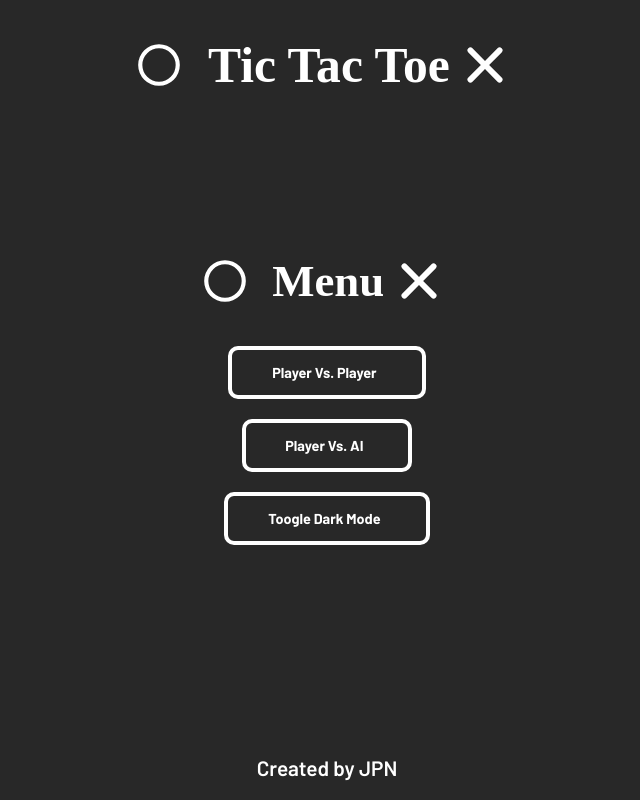
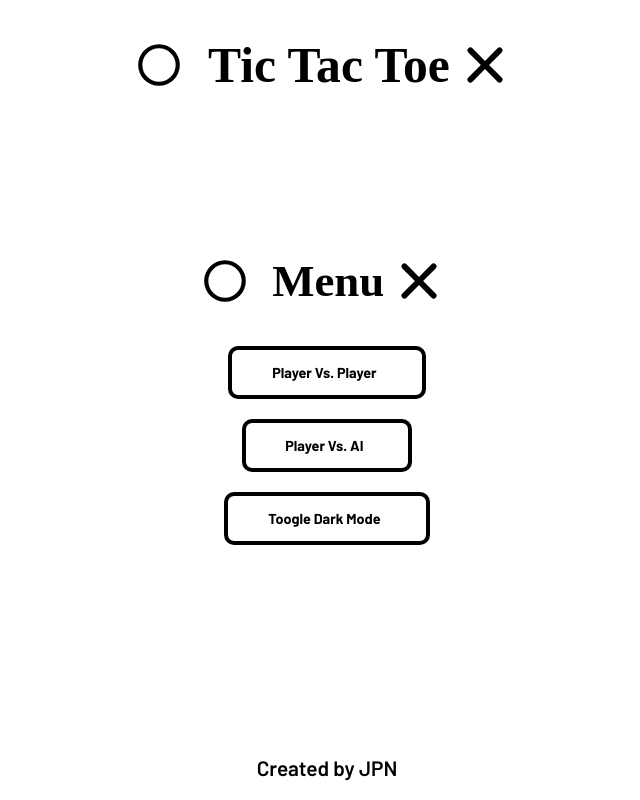
Before and after one commit to Zack1808/tic-tac-toe, a React (Create React App) app: page / in a window 1280 px wide. Shown: the whole page, without its empty margins (313-953 px from the left). Built offline with nearby package versions, Linux system fonts and the light colour scheme; a web font is replaced by a local one.

Commit message:
Added dark mode toggle option

```diff
--- a/src/components/App.js
+++ b/src/components/App.js
@@ -1,4 +1,4 @@
-import React from 'react';
+import React, { useState } from 'react';
 import { BrowserRouter, Routes, Route } from 'react-router-dom'
 
 // Importing the costume made components
@@ -13,14 +13,17 @@ import GameBoard from './GameBoard';
 
 // Creating the App component
 const App = () => {
+
+    const [dark, setDark] = useState(false);
+
     return (
         <BrowserRouter basename={process.env.PUBLIC_URL}>
-            <div className="container dark">
+            <div className={`container ${dark && "dark"}`}>
                 <Header />
                 <Routes>
-                    <Route path='/' exact element={<Menu />} />
+                    <Route path='/' exact element={<Menu toggleDark={setDark} dark={dark} />} />
                     <Route path='/game-options' element={<GameOptions />} />
-                    <Route path='/gameboard/1v1' element={<GameBoard />} />
+                    <Route path='/gameboard' element={<GameBoard />} />
                 </Routes>
                 <Footer />
             </div>
--- a/src/components/Button.js
+++ b/src/components/Button.js
@@ -6,13 +6,13 @@ import { Link } from 'react-router-dom';
 import '../css/Button.css'
 
 // Creating the Button component
-const Button = ({ link, text }) => {
+const Button = ({ link, text, click = "" }) => {
     return(
         <>
             {link ? (
-                <Link to={link} className="button"><UilCircle className="icon"/>&nbsp; {text} <UilTimes size="35" className="icon" /></Link>
+                <Link onClick={click} to={link} className="button"><UilCircle className="icon"/>&nbsp; {text} <UilTimes size="35" className="icon" /></Link>
             ) : (
-                <button><UilCircle className="icon"/>&nbsp; {text} <UilTimes size="35" className="icon" /></button>
+                <button onClick={click}><UilCircle className="icon"/>&nbsp; {text} <UilTimes size="35" className="icon" /></button>
             )}
         </>
     )
--- a/src/components/GameOptions.js
+++ b/src/components/GameOptions.js
@@ -1,6 +1,4 @@
 import React from 'react';
-import { Link } from 'react-router-dom';
-import { UilUser, UilCircle, UilTimes } from '@iconscout/react-unicons'
 
 // Importing costume made components
 import Input from './Input';
@@ -16,15 +14,15 @@ const GameOptions = () => {
             {/* <div className="single-player">
                 <Input />
                 <div className="buttons">
-                    <Button link="/gameboard/easy" text="Easy Mode" />
-                    <Button link="/gameboard/normal" text="Normal Mode" />
-                    <Button link="/gameboard/Hard" text="Hard Mode" />
+                    <Button link="/gameboard" text="Easy Mode" />
+                    <Button link="/gameboard" text="Normal Mode" />
+                    <Button link="/gameboard" text="Hard Mode" />
                 </div>
             </div> */}
             <div className="multiplayer">
                 <Input />
                 <Input />
-                <Button link="/gameboard/1v1" text="Start Game" />
+                <Button link="/gameboard" text="Start Game" />
             </div>
         </div>
     )
--- a/src/components/Menu.js
+++ b/src/components/Menu.js
@@ -6,16 +6,20 @@ import Button from './Button';
 
 // Importing the style file
 import '../css/Menu.css';
-import { Link } from 'react-router-dom';
 
 // Creating the Menu component
-const Menu = () => {
+const Menu = ({ toggleDark, dark }) => {
+
+    const toggleDarkMode = () => {
+        toggleDark(!dark)
+    }
+
     return (
         <div className='menu'>
             <h2><UilCircle size="50" />&nbsp; Menu <UilTimes size="70" /></h2>
             <Button link="/game-options" text="Player Vs. Player" />
             <Button link="/game-options" text="Player Vs. AI" />
-            <Button text="Toogle Dark Mode" />
+            <Button text="Toogle Dark Mode" click={toggleDarkMode} />
         </div>
     )
 };
```
